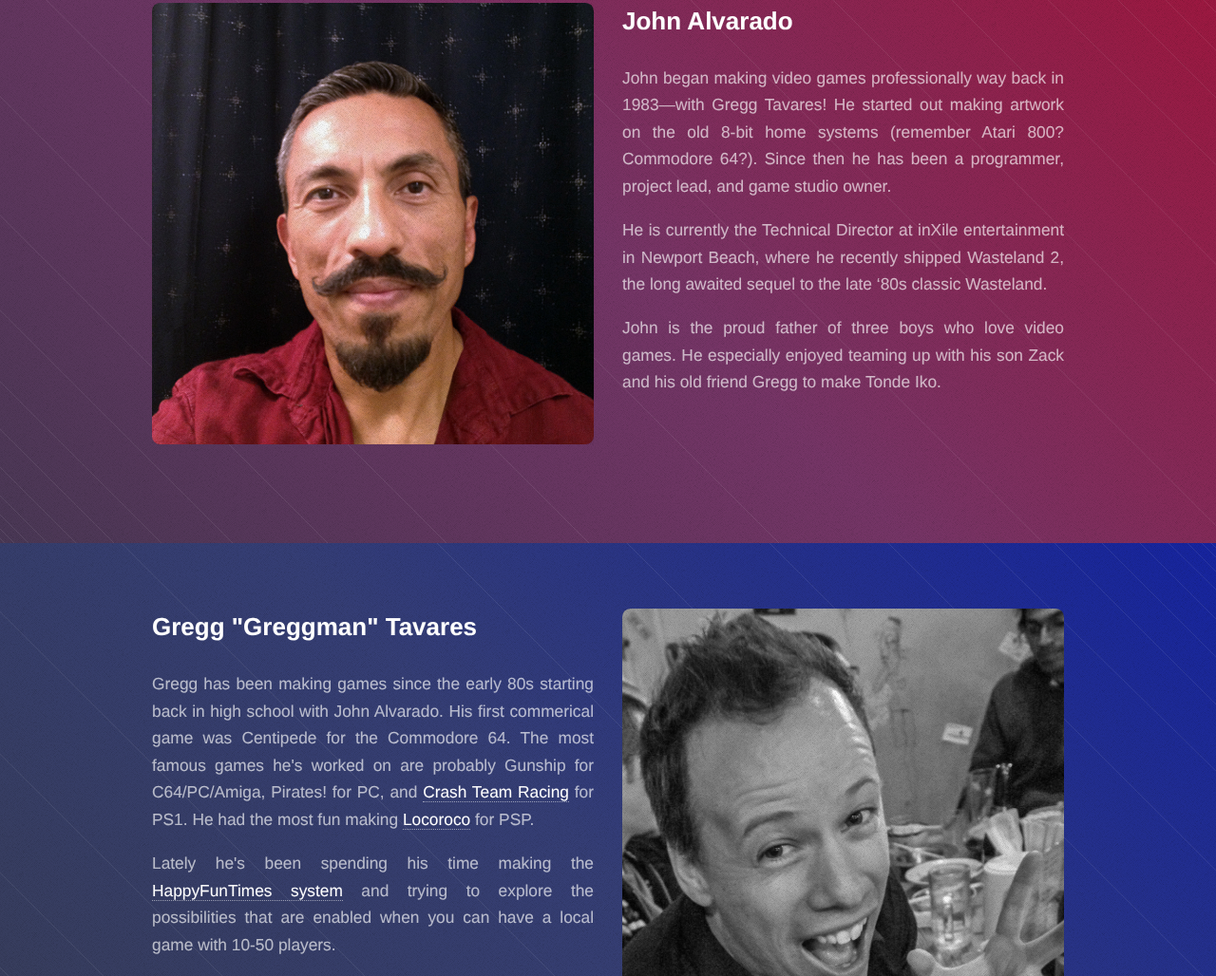
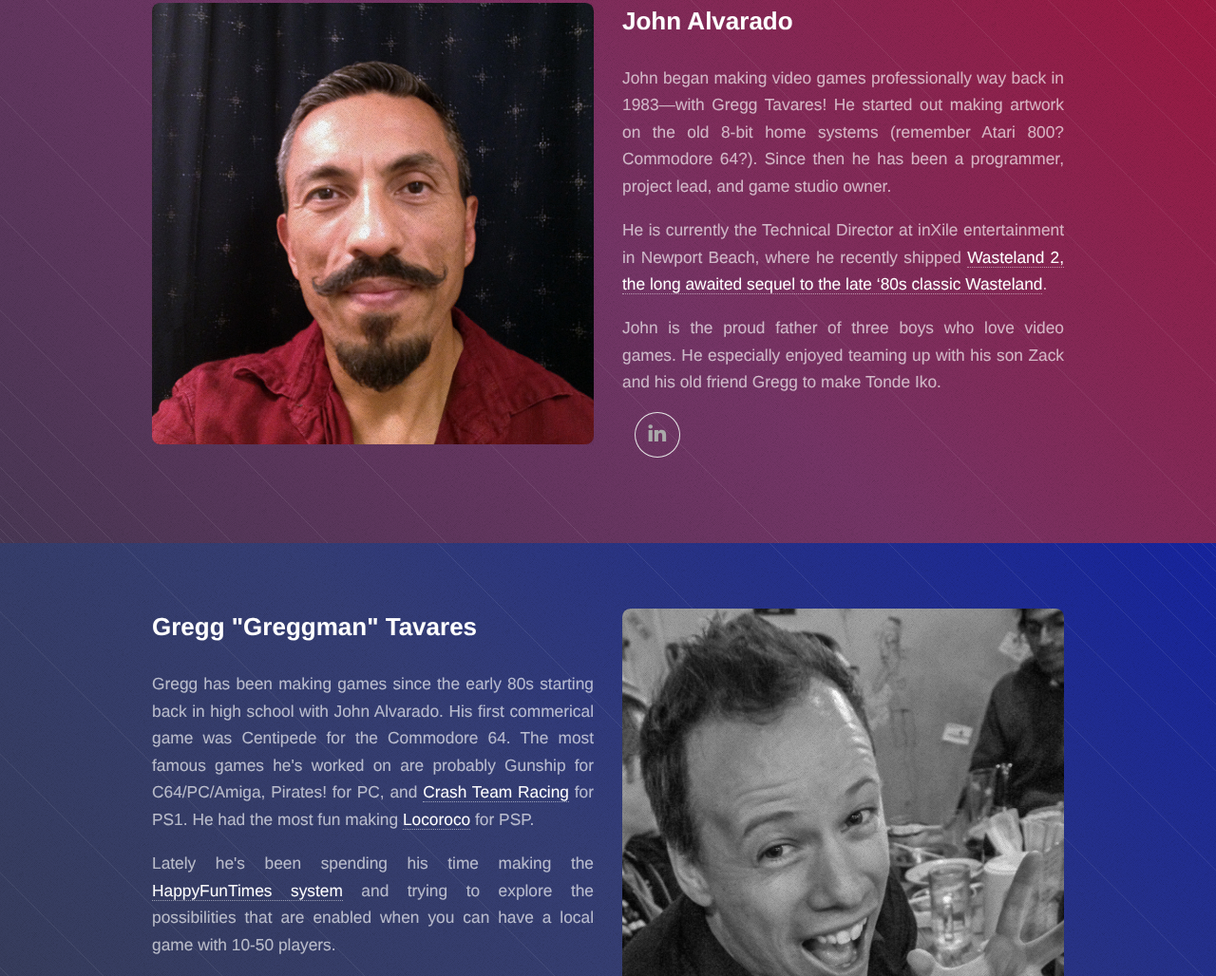
Before and after one commit to greggman/hft-tonde-iko, a plain HTML site: page index.html in a window 1280 px wide. Shown: the part 4356-5384 px from the top of the page at 95% size. Drawn offline with Linux system fonts and the light colour scheme.

Commit message:
add john's links

```diff
--- a/index.html
+++ b/index.html
@@ -142,8 +142,11 @@
                             <div class="6u">
                                 <h3>John Alvarado</h3>
 <p>John began making video games professionally way back in 1983—with Gregg Tavares! He started out making artwork on the old 8-bit home systems (remember Atari 800? Commodore 64?). Since then he has been a programmer, project lead, and game studio owner. </p>
-<p>He is currently the Technical Director at inXile entertainment in Newport Beach, where he recently shipped Wasteland 2, the long awaited sequel to the late ‘80s classic Wasteland. </p>
+<p>He is currently the Technical Director at inXile entertainment in Newport Beach, where he recently shipped <a href="http://store.steampowered.com/app/240760/">Wasteland 2, the long awaited sequel to the late ‘80s classic Wasteland</a>. </p>
 <p>John is the proud father of three boys who love video games.  He especially enjoyed teaming up with his son Zack and his old friend Gregg to make Tonde Iko.</p>
+                                <ul class="icons">
+                                    <li><a href="http://www.linkedin.com/pub/john-alvarado/0/a19/a63/" class="icon fa-linkedin"><span class="label">Linkedin</span></a></li>
+                                </ul>
                             </div>
                         </div>
                     </div>
@@ -165,7 +168,7 @@
                                 where he's helping students use HappyFunTimes.</p>
                                 <ul class="icons">
                     <li><a href="http://games.greggman.com" class="icon fa-rss"><span class="label">Blog</span></a></li>
-                    <li><a href="http://twitter.com/greggman" class="icon fa-twitter"><span class="label">Blog</span></a></li>
+                    <li><a href="http://twitter.com/greggman" class="icon fa-twitter"><span class="label">Twitter</span></a></li>
                     <li><a href="http://github.com/greggman" class="icon fa-github"><span class="label">GitHub</span></a></li>
                                 </ul>
                             </div>
```
